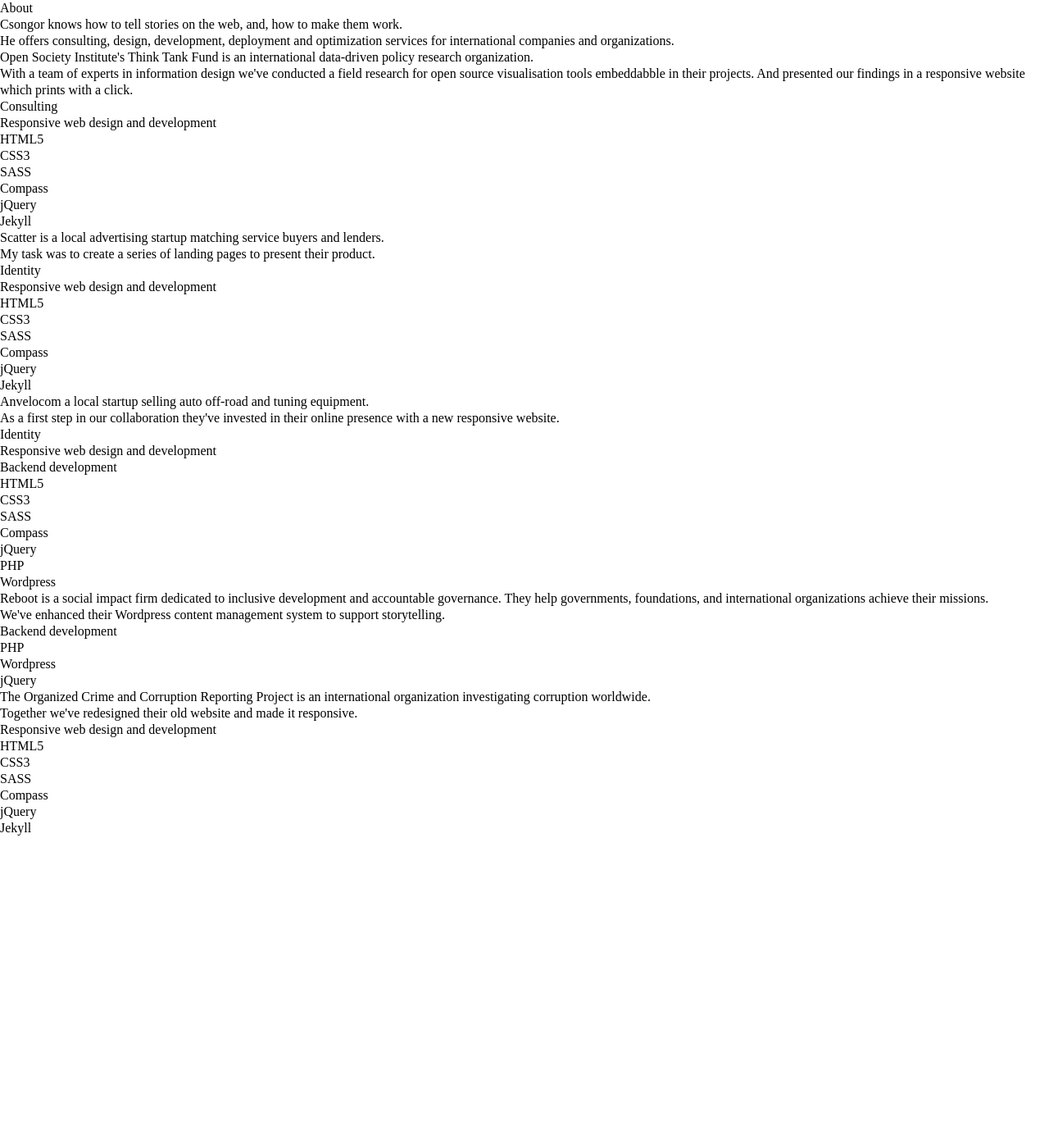
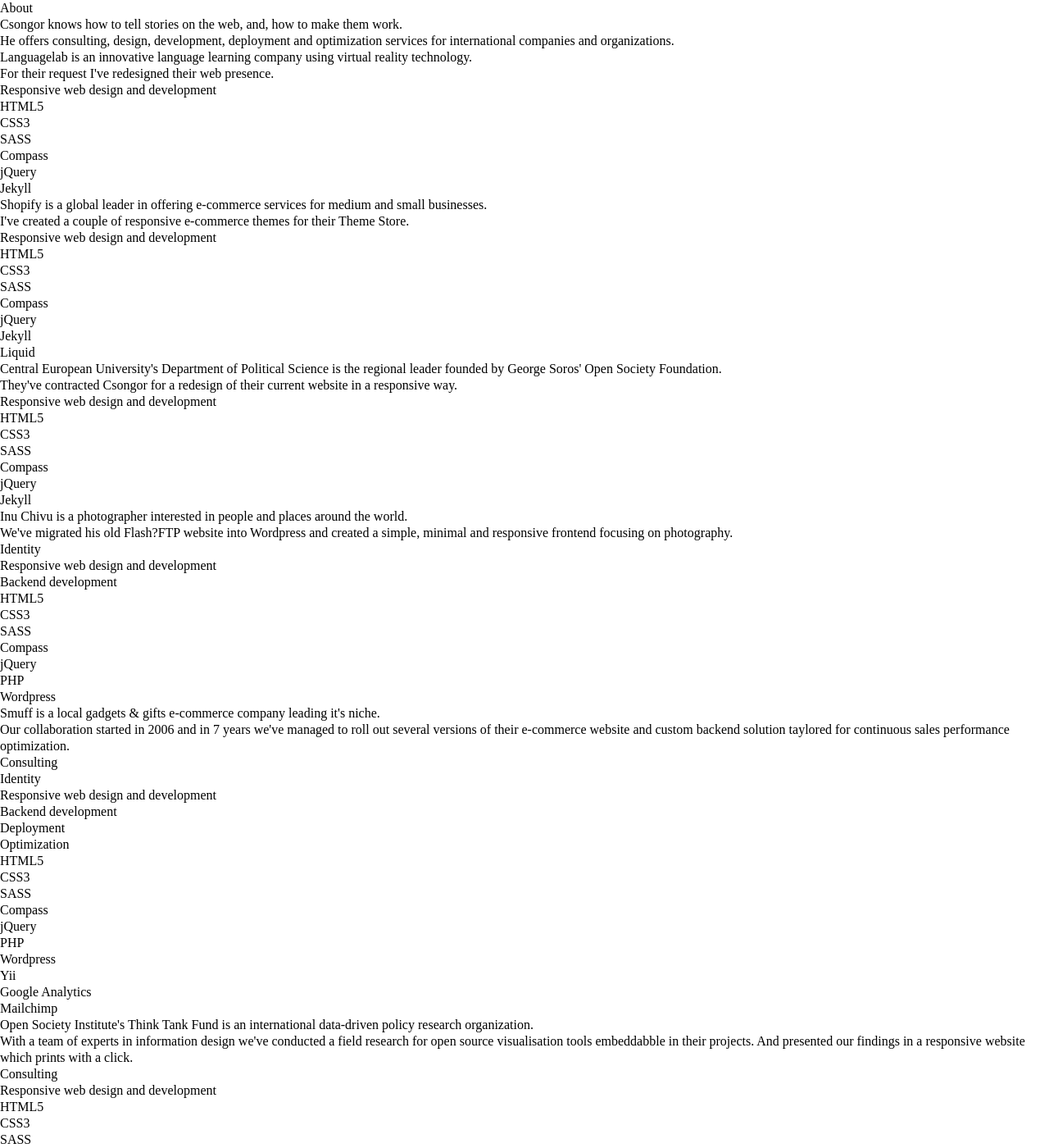
Before and after one commit to metamn/cs3b, a Jekyll site: the page built from index.html, in a window 1280 px wide and 1400 px high. Shown: the whole window at 82% size. Built offline with Jekyll 4.4.1, drawn with Linux system fonts in a browser that asks for light colours; nearby versions of some CDN libraries.

Commit message:
All posts done

```diff
--- /dev/null
+++ b/_posts/2012-02-02-inu.html
@@ -0,0 +1,26 @@
+---
+layout: client
+title: Inu Chivu
+categories:
+  - clients
+services:
+  - Identity
+  - Responsive web design and development
+  - Backend development
+technologies:
+  - HTML5
+  - CSS3
+  - SASS
+  - Compass
+  - jQuery
+  - PHP
+  - Wordpress
+---
+
+<p>
+  {{ page.title }} is a photographer interested in people and places around the world.
+</p>
+
+<p>
+  We've migrated his old Flash?FTP website into Wordpress and created a simple, minimal and responsive frontend focusing on photography.
+</p>
--- a/_posts/2014-02-02-reboot.html
+++ b/_posts/2014-02-02-reboot.html
@@ -5,6 +5,7 @@
   - clients
 services:
   - Backend development
+  - Deployment
 technologies:
   - PHP
   - Wordpress
--- a/copy.txt
+++ b/copy.txt
@@ -1,3 +1,3 @@
- Open Society Institute's Think Tank Fund is an international data-driven policy research organization.
+ Languagelab is an innovative language learning company using virtual reality technology.
 
-With a team of experts in information design we've conducted a field research for open source visualisation tools embeddabble in their projects. And presented our findings in a responsive website which prints with a click.
+For their request I've redesigned their web presence.
```
Also changed, not shown: _posts/2010-10-01-languagelab.html (added, +23 -0 lines), _posts/2010-10-10-shopify.html (added, +24 -0 lines), _posts/2011-11-11-ceu.html (added, +23 -0 lines), _posts/2013-05-05-smuff.html (added, +33 -0 lines), 7 other files.
